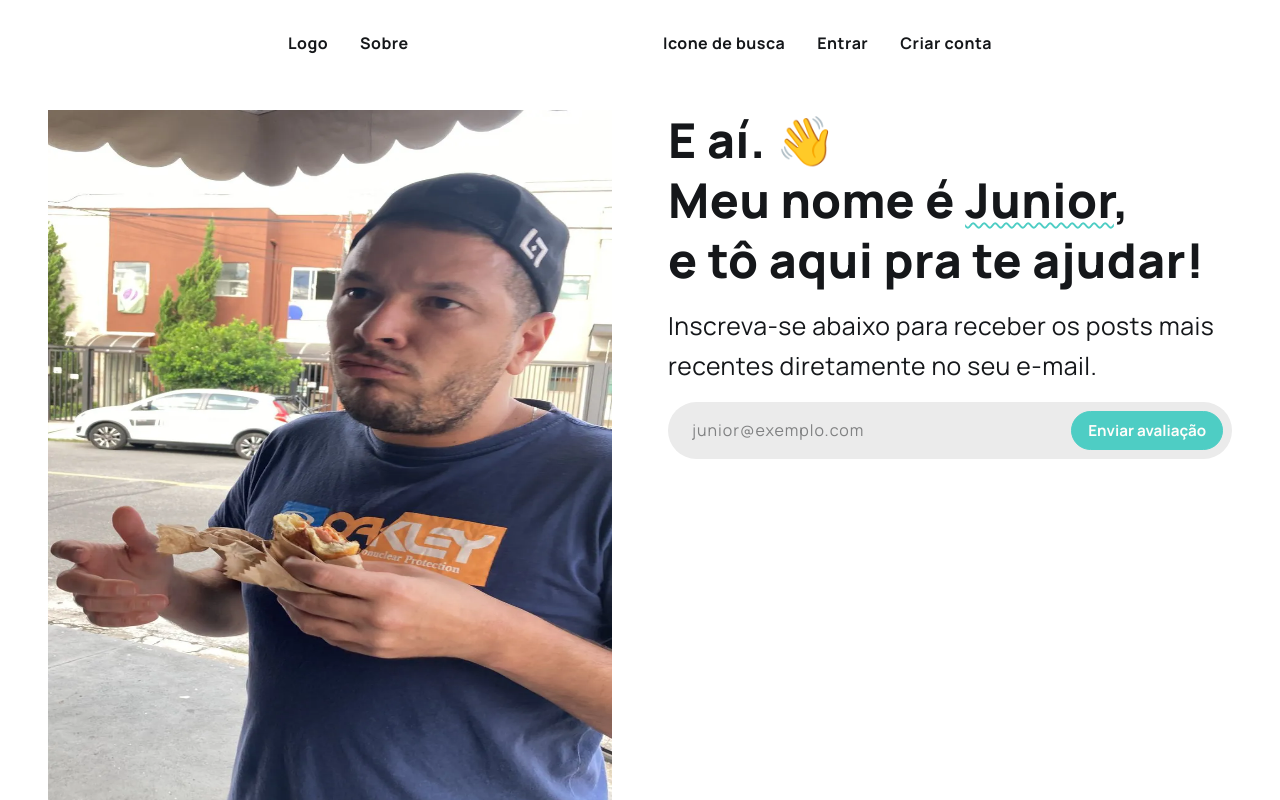
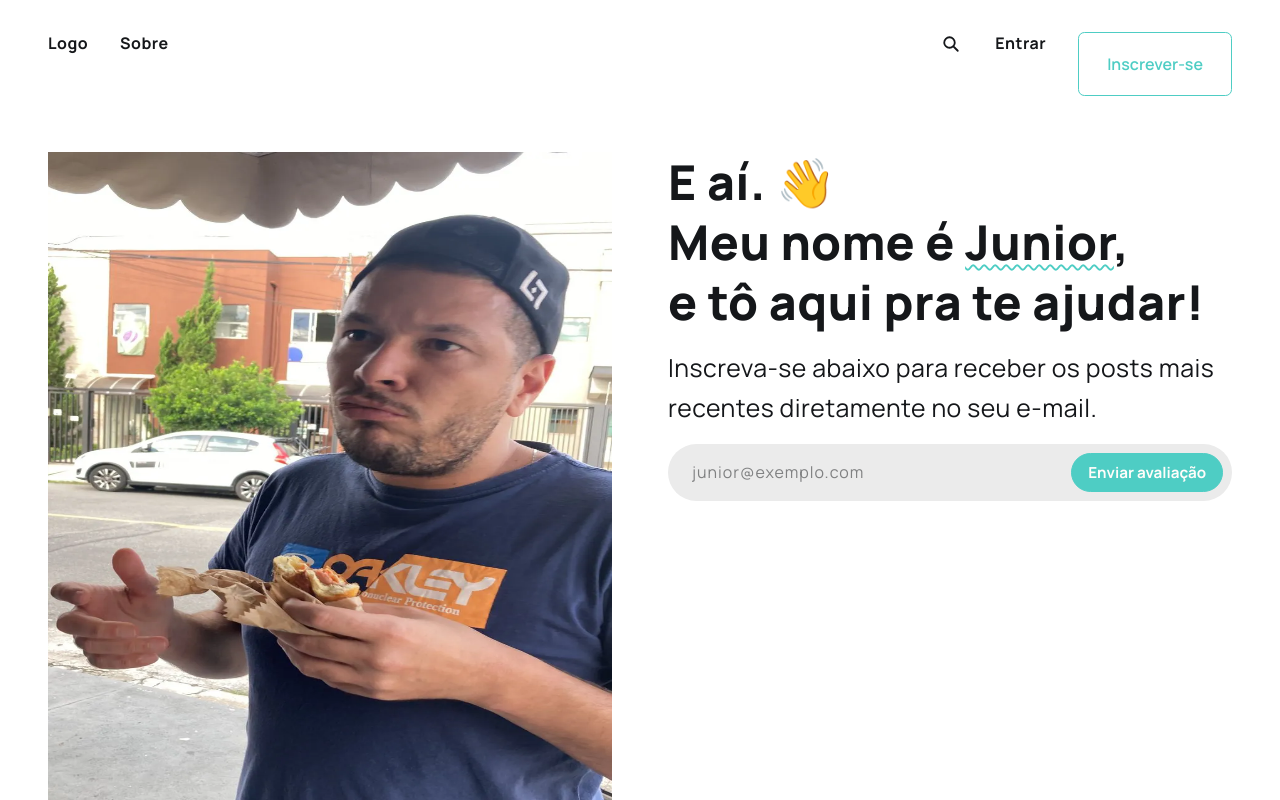
Before and after one commit to junioranheu/wards-front, a Next.js app: page / in a window 1280 px wide. Shown: the top 800 px of the page. Built offline with nearby package versions, Linux system fonts and the light colour scheme.

Commit message:
iniciar desenvolvimento de navbar.tsx & ajustes gerais

```diff
--- a/app/(main)/(index)/page.tsx
+++ b/app/(main)/(index)/page.tsx
@@ -1,5 +1,5 @@
 'use client';
-import StylesLayout from '@/app/(main)/styles/layout.module.scss';
+import StylesLayout from '@/app/(main)/layout.module.scss';
 import { lazy } from 'react';
 const Intro = lazy(() => import('./components/intro'));
 
--- a/app/(main)/layout.tsx
+++ b/app/(main)/layout.tsx
@@ -7,7 +7,7 @@ import { CONST_MANROPE } from '@/utils/fonts/fonts';
 import 'nprogress/nprogress.css';
 import { ReactNode } from 'react';
 import { Toaster } from 'react-hot-toast';
-import Styles from './styles/layout.module.scss';
+import Styles from './layout.module.scss';
 
 interface iParametros {
     children: ReactNode;
--- a/components/botao/index.tsx
+++ b/components/botao/index.tsx
@@ -13,7 +13,7 @@ interface iParametros {
 
 export default function Botao({ texto, url, isNovaAba, handleFuncao, Svg, refBtn, isEnabled }: iParametros) {
 
-    function handleAbrirUrl() {
+    function handleClick() {
         if (!url) {
             if (handleFuncao) {
                 handleFuncao();
@@ -32,7 +32,7 @@ export default function Botao({ texto, url, isNovaAba, handleFuncao, Svg, refBtn
     return (
         <button
             className='botao'
-            onClick={() => handleAbrirUrl()}
+            onClick={() => handleClick()}
             ref={refBtn}
             disabled={!isEnabled}
         >
--- a/components/botaoAlternativo/index.tsx
+++ b/components/botaoAlternativo/index.tsx
@@ -14,7 +14,7 @@ interface iParametros {
 
 export default function BotaoAlternativo({ placeholderInput, placeholderBotao, url, isNovaAba, handleFuncao, refBtn, isEnabled }: iParametros) {
 
-    function handleAbrirUrl() {
+    function handleClick() {
         if (!url) {
             if (handleFuncao) {
                 handleFuncao();
@@ -36,7 +36,7 @@ export default function BotaoAlternativo({ placeholderInput, placeholderBotao, u
 
             <button
                 className='botao'
-                onClick={() => handleAbrirUrl()}
+                onClick={() => handleClick()}
                 ref={refBtn}
                 disabled={!isEnabled}
             >
--- /dev/null
+++ b/components/icones/lupa.tsx
@@ -0,0 +1,49 @@
+import Router from 'next/router';
+
+interface iParametros {
+    escala: number;
+    url: string | null;
+    isNovaAba: boolean;
+    handleFuncao: () => void;
+}
+
+export default function IconeLupa({ escala, url, isNovaAba, handleFuncao }: iParametros) {
+
+    function handleClick() {
+        if (!url) {
+            if (handleFuncao) {
+                handleFuncao();
+            }
+
+            return false;
+        }
+
+        if (isNovaAba) {
+            window.open(url, '_blank');
+        } else {
+            Router.push(url);
+        }
+    }
+
+    return (
+        <svg
+            xmlns='http://www.w3.org/2000/svg'
+            role='img'
+            viewBox='0 0 20 20'
+            fill='none'
+            stroke='currentColor'
+            style={{ transform: `scale(${escala})` }}
+            onClick={() => handleClick()}
+        >
+            <path
+                d='M17.5 17.5L12.5 12.5L17.5 17.5ZM14.1667 8.33333C14.1667 9.09938 14.0158 9.85792 13.7226 10.5657C13.4295 11.2734 12.9998 11.9164 12.4581 12.4581C11.9164 12.9998 11.2734 13.4295 10.5657 13.7226C9.85792 14.0158 9.09938 14.1667 8.33333 14.1667C7.56729 14.1667 6.80875 14.0158 6.10101 13.7226C5.39328 13.4295 4.75022 12.9998 4.20854 12.4581C3.66687 11.9164 3.23719 11.2734 2.94404 10.5657C2.65088 9.85792 2.5 9.09938 2.5 8.33333C2.5 6.78624 3.11458 5.30251 4.20854 4.20854C5.30251 3.11458 6.78624 2.5 8.33333 2.5C9.88043 2.5 11.3642 3.11458 12.4581 4.20854C13.5521 5.30251 14.1667 6.78624 14.1667 8.33333Z'
+                stroke='currentColor'
+                stroke-width='2px'
+                stroke-linecap='round'
+                stroke-linejoin='round'
+                fill='none'
+            >
+            </path>
+        </svg>
+    )
+}
--- a/components/navbar/index.module.scss
+++ b/components/navbar/index.module.scss
@@ -7,7 +7,7 @@
     margin-top: 2rem;
     margin-left: auto;
     margin-right: auto;
-    width: 55%;
+    width: 55vw;
 
     a {
         color: var(--preto);
@@ -24,3 +24,35 @@
         gap: 2rem;
     }
 }
+
+/* =-=-=-=-=-=-=-=-=-=-= Media queries =-=-=-=-=-=-=-=-=-=-= */
+/* hi-res ++ */
+@media (max-width:1980px) {
+    .navbar {
+        // background-color: orange;
+        width: 72.5vw;
+    }
+}
+
+/* hi-res + */
+@media (max-width:1536px) {
+    .navbar {
+        // background-color: orange;
+        width: 92.5vw;
+    }
+}
+
+/* hi-res laptops and desktops */
+@media (max-width:1281px) {}
+
+/* big landscape tablets, laptops, and desktops */
+@media (max-width:1025px) {}
+
+/* tablet, landscape iPad, lo-res laptops ands desktops */
+@media (max-width:801px) {}
+
+/* portrait tablets, portrait iPad, e-readers (Nook/Kindle), landscape 800x480 phones (Android) */
+@media (max-width:600px) {}
+
+/* smartphones, Android phones, landscape iPhone */
+@media (max-width:480px) {}
--- a/components/navbar/index.tsx
+++ b/components/navbar/index.tsx
@@ -1,3 +1,5 @@
+import Botao from '@/components/botao';
+import IconeLupa from '@/components/icones/lupa';
 import Styles from './index.module.scss';
 
 export default function Navbar() {
@@ -9,9 +11,24 @@ export default function Navbar() {
             </div>
 
             <div className={Styles.direita}>
-                <a>Icone de busca</a>
+                <IconeLupa
+                    escala={0.75}
+                    url={null}
+                    isNovaAba={false}
+                    handleFuncao={() => null}
+                />
+
                 <a>Entrar</a>
-                <a>Criar conta</a>
+
+                <Botao
+                    texto='Inscrever-se'
+                    url={null}
+                    isNovaAba={true}
+                    handleFuncao={() => null}
+                    Svg={null}
+                    refBtn={null}
+                    isEnabled={true}
+                />
             </div>
         </nav>
     )
--- a/styles/globals.scss
+++ b/styles/globals.scss
@@ -94,6 +94,11 @@ svg {
 
     &:hover:not(.svgSemEfeito) {
         stroke: var(--principal);
+
+        path {
+            stroke: var(--principal);
+            transition: 0.125s;
+        }
     }
 }
 
```
Also changed, not shown: app/(main)/layout.module.scss (renamed from app/(main)/styles/layout.module.scss).
